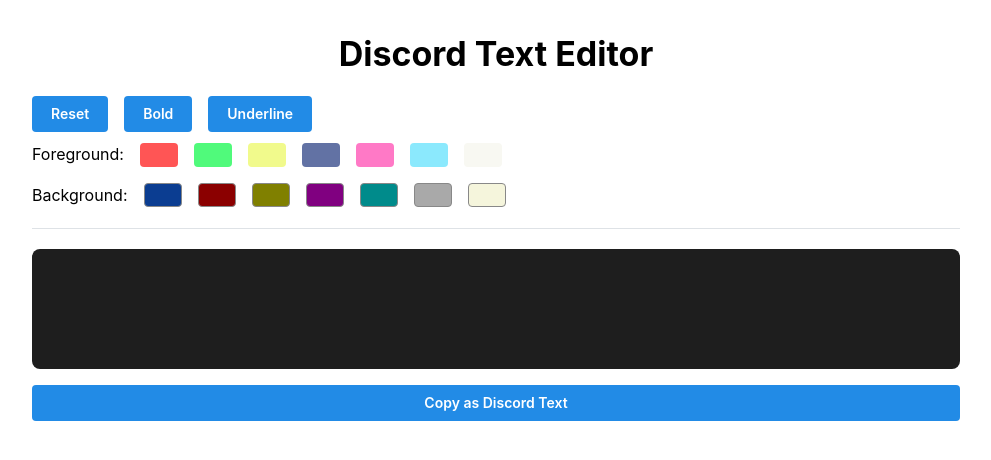
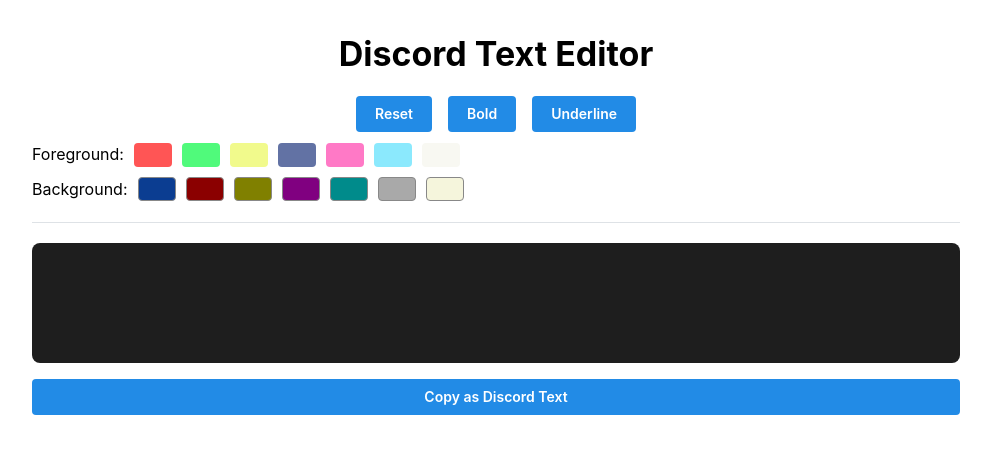
Before and after one commit to NeonX18/color-gen, a Next.js app: page / in a window 1280 px wide. Shown: the top 460 px of the page, without its empty margins (144-1135 px from the left). Built offline with nearby package versions, Linux system fonts and the light colour scheme.

Commit message:
final page update

```diff
--- a/app/page.tsx
+++ b/app/page.tsx
@@ -141,7 +141,7 @@
         Discord Text Editor
       </Title>
 
-      <Group position="center" mb="xs">
+      <Group justify="center" mb="xs">
         <Button onClick={resetAll}>Reset</Button>
         <Button
           onClick={() => applyStyleToSelectionOrTyping({ fontWeight: "bold" })}
@@ -157,8 +157,8 @@
         </Button>
       </Group>
 
-      <Stack spacing="xs">
-        <Group spacing="xs">
+      <Stack gap="xs">
+        <Group gap="xs">
           <Text>Foreground:</Text>
           {fgColors.map((color) => (
             <Tooltip label={color.name} key={color.code}>
@@ -172,7 +172,7 @@
           ))}
         </Group>
 
-        <Group spacing="xs">
+        <Group gap="xs">
           <Text>Background:</Text>
           {bgColors.map((color) => (
             <Tooltip label={color.name} key={color.code}>
```
